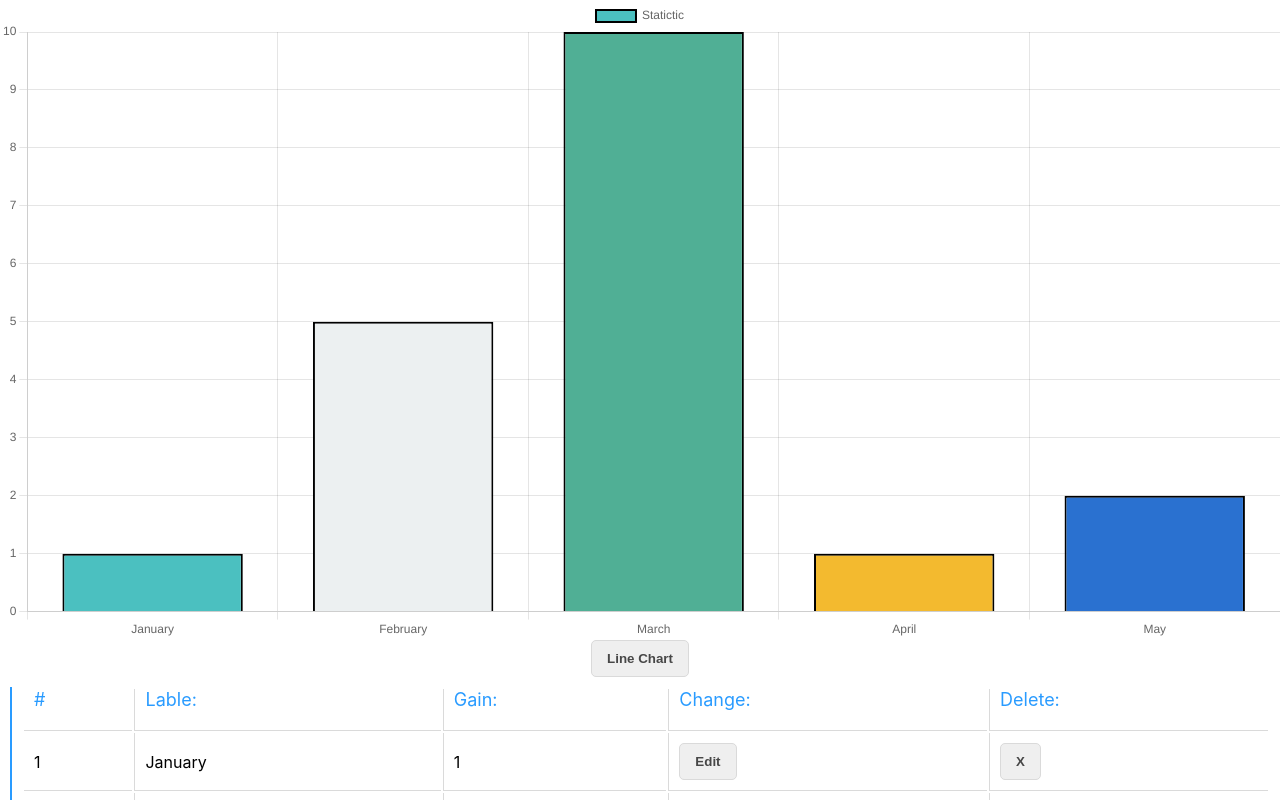
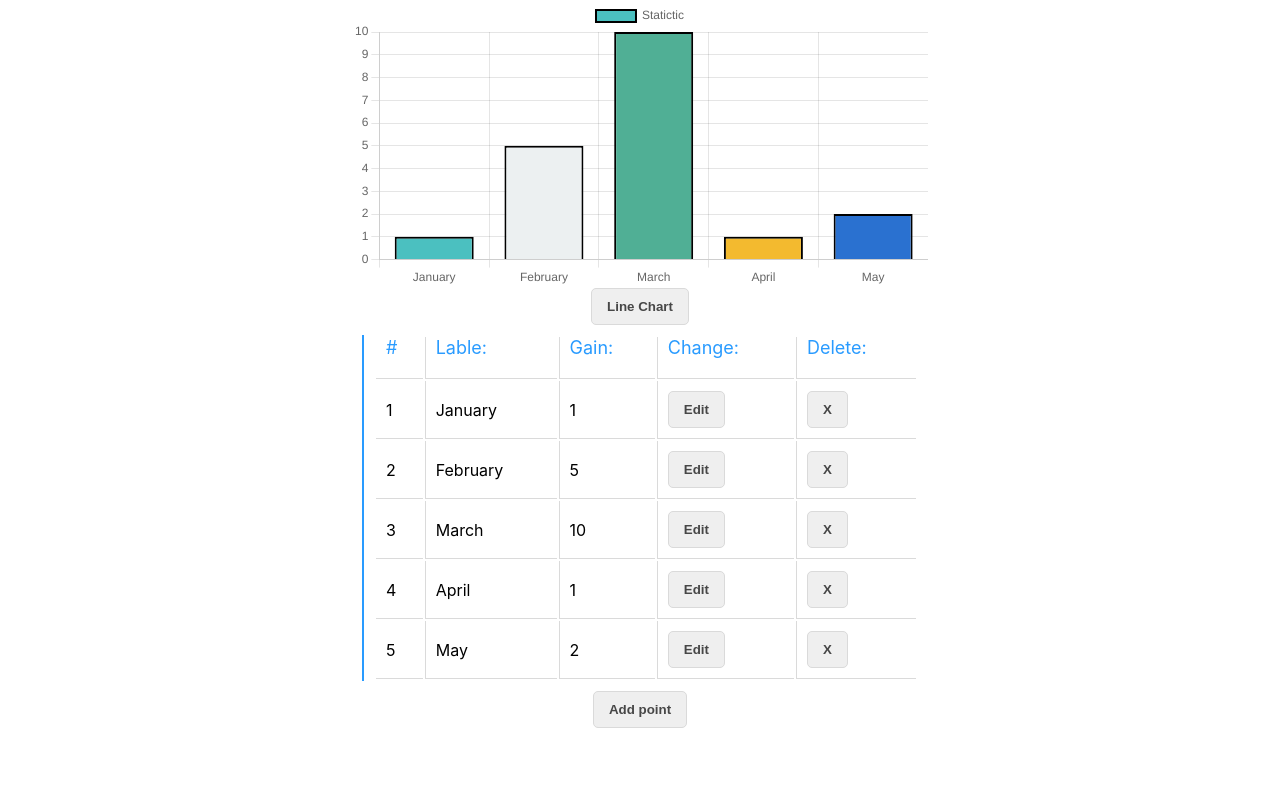
Before and after one commit to VladSkoromnyi/react-chart, a React (Create React App) app: page / in a window 1280 px wide. Shown: the top 800 px of the page. Built offline with nearby package versions, Linux system fonts and the light colour scheme.

Commit message:
media added

```diff
--- a/package.json
+++ b/package.json
@@ -1,6 +1,7 @@
 {
   "name": "react_chart",
   "version": "0.1.0",
+  "homepage": "https://vladskoromnyi.github.io/react-chart",
   "private": true,
   "dependencies": {
     "@testing-library/jest-dom": "^5.16.4",
@@ -15,6 +16,8 @@
     "web-vitals": "^2.1.4"
   },
   "scripts": {
+    "predeploy": "npm run build",
+    "deploy": "gh-pages -d build",
     "start": "react-scripts start",
     "build": "react-scripts build",
     "test": "react-scripts test",
@@ -37,5 +40,8 @@
       "last 1 firefox version",
       "last 1 safari version"
     ]
+  },
+  "devDependencies": {
+    "gh-pages": "^4.0.0"
   }
 }
--- a/src/App.scss
+++ b/src/App.scss
@@ -1,4 +1,5 @@
 .App {
+
   &__button {
     outline: none;
     font-weight: bold;
@@ -13,8 +14,8 @@
 
   &__form {
     position: fixed;
-    left: 20%;
-    top: 30%;
+    left: 10%;
+    top: 15%;
     background-color: #fff;
     width: 300px;
     height: max-content;
@@ -46,6 +47,18 @@
     font-size: 12px;
     margin: 0;
     color: red;
+  }
+}
+
+@media (min-width: 1024px) {
+  .App {
+    width: 45%;
+    margin: 0 auto;
+
+    &__form {
+      top: 20%;
+      left: 40%;
+    }
   }
 }
 
```
Also changed, not shown: 1 other file (tests, documents, lock files or other folders).
